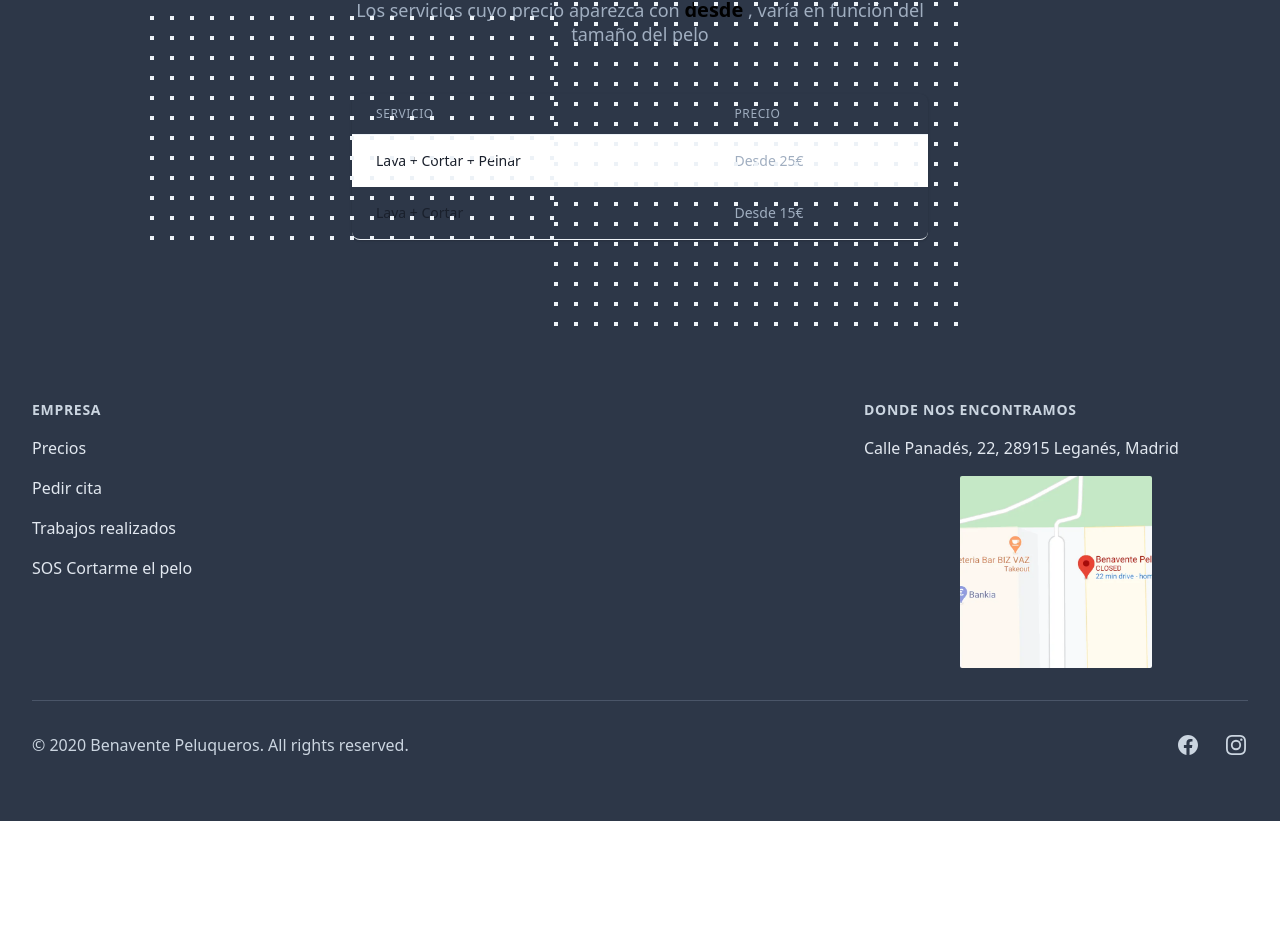
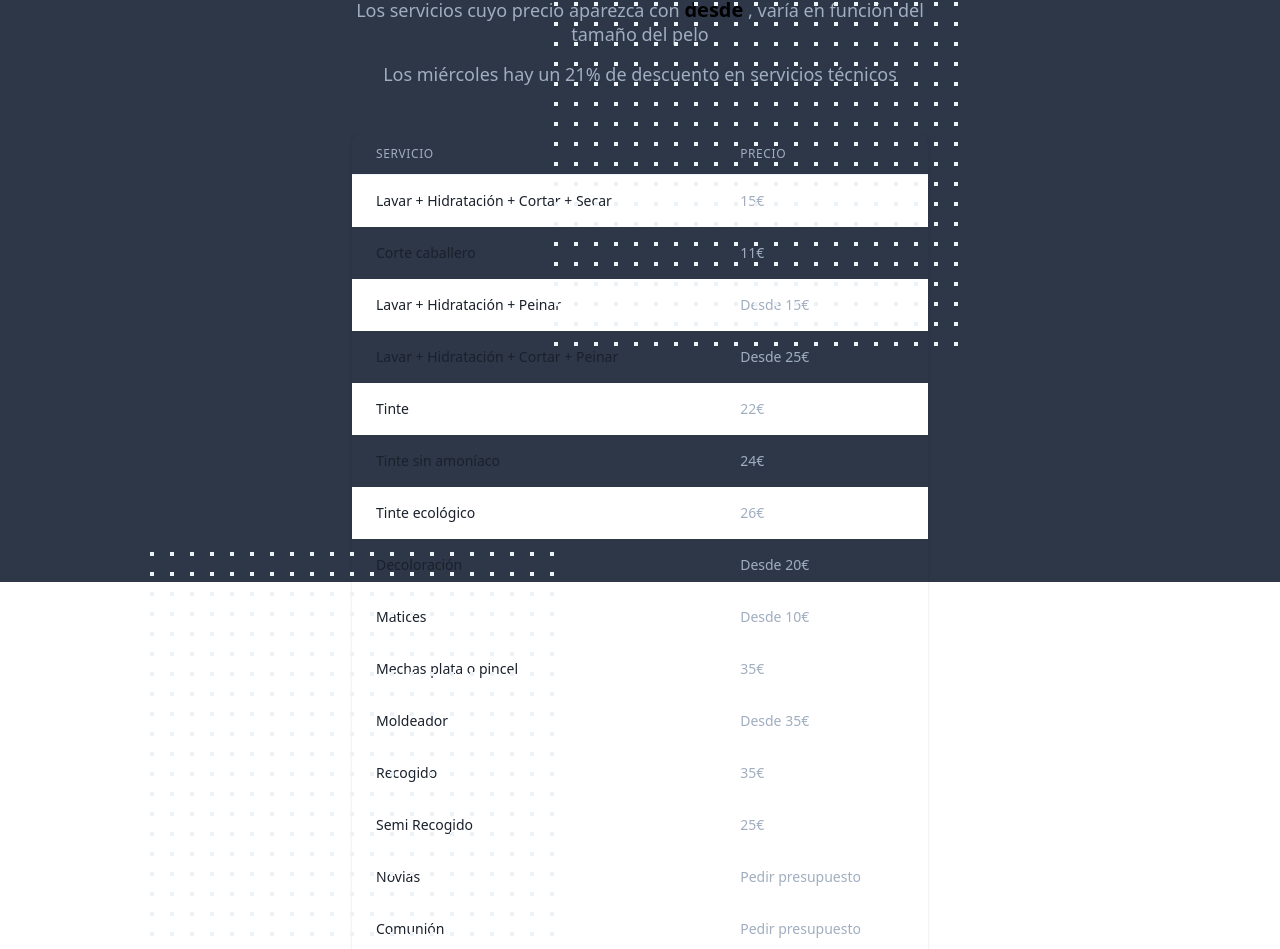
Before and after one commit to Afsoon/benaventepeluqueros, a Next.js app: page /pricing in a window 1280 px wide. Shown: the part 218-1167 px from the top of the page. Before the commit the page ends 1039 px from the top, so only its background shows below. Built offline with nearby package versions, Linux system fonts and the light colour scheme; what @tailwindcss/ui would draw is missing.

Commit message:
time and price list

```diff
--- a/src/components/Footer/index.tsx
+++ b/src/components/Footer/index.tsx
@@ -58,6 +58,11 @@ const Footer = () => (
           </h4>
           <p className="mt-4 text-gray-300 text-base leading-6">
             Calle Panadés, 22, 28915 Leganés, Madrid
+            <div className="flex flex-col pb-4">
+              <span>Horario de apertura</span>
+              <span>L-V: 10:00 - 19:00</span>
+              <span>S: 10:00 - 14:00</span>
+            </div>
           </p>
           <a
             href="https://goo.gl/maps/ecwYBJDidJoS4FBD9"
--- a/src/components/Pricing/index.tsx
+++ b/src/components/Pricing/index.tsx
@@ -25,10 +25,10 @@ const Pricing = () => (
             <div className="rounded-lg shadow-lg overflow-hidden">
               <div className="px-6 py-8 bg-white sm:p-10 sm:pb-6">
                 <div className="mt-4 flex items-baseline text-6xl leading-none font-extrabold">
-                  Desde 15€
+                  15€
                 </div>
                 <p className="mt-5 text-lg leading-7 text-gray-500">
-                  Lavar, Cortar
+                  Lavar + Hidratación + Cortar + Secar
                 </p>
               </div>
               <div className="px-6 pt-6 pb-8 bg-gray-50 sm:p-10 sm:pt-6">
@@ -102,7 +102,7 @@ const Pricing = () => (
                   Desde 25€
                 </div>
                 <p className="mt-5 text-lg leading-7 text-gray-500">
-                  Lavar + Cortar + Peinar
+                  Lavar + Hidratación + Cortar + Peinar
                 </p>
               </div>
               <div className="px-6 pt-6 pb-8 bg-gray-50 sm:p-10 sm:pt-6">
@@ -178,7 +178,7 @@ const Pricing = () => (
           <div className="rounded-lg bg-gray-100 px-6 py-8 sm:p-10 lg:flex lg:items-center lg:justify-center">
             <div className="mt-6 rounded-md shadow lg:mt-0 lg:ml-10 lg:flex-shrink-0">
               <a
-                href="#"
+                href="/pricing"
                 className="flex items-center justify-center px-5 py-3 border border-transparent text-base leading-6 font-medium rounded-md text-gray-900 bg-white hover:text-gray-700 focus:outline-none focus:shadow-outline transition duration-150 ease-in-out"
               >
                 Ver listado de precios
--- a/src/pages/pricing.tsx
+++ b/src/pages/pricing.tsx
@@ -75,8 +75,21 @@ const createRow = (service, idx) => {
 }
 
 const values = [
-  { name: 'Lava + Cortar + Peinar', price: 'Desde 25€' },
-  { name: 'Lava + Cortar', price: 'Desde 15€' },
+  { name: 'Lavar + Hidratación + Cortar + Secar', price: '15€' },
+  { name: 'Corte caballero', price: '11€' },
+  { name: 'Lavar + Hidratación + Peinar', price: 'Desde 15€' },
+  { name: 'Lavar + Hidratación + Cortar + Peinar', price: 'Desde 25€' },
+  { name: 'Tinte', price: '22€' },
+  { name: 'Tinte sin amoníaco', price: '24€' },
+  { name: 'Tinte ecológico', price: '26€' },
+  { name: 'Decoloración', price: 'Desde 20€' },
+  { name: 'Matices', price: 'Desde 10€' },
+  { name: 'Mechas plata o pincel', price: '35€' },
+  { name: 'Moldeador', price: 'Desde 35€' },
+  { name: 'Recogido', price: '35€' },
+  { name: 'Semi Recogido', price: '25€' },
+  { name: 'Novias', price: 'Pedir presupuesto' },
+  { name: 'Comunión', price: 'Pedir presupuesto' },
 ]
 
 const GridPrices = () => {
@@ -179,6 +192,9 @@ const GridContainer = () => (
           <span className="font-bold text-xl text-black">desde</span> , varía en
           función del tamaño del pelo
         </p>
+        <p className="mt-4 text-lg leading-6 text-gray-500">
+          Los miércoles hay un 21% de descuento en servicios técnicos
+        </p>
       </div>
       <div className="mt-12">
         <GridPrices />
```
